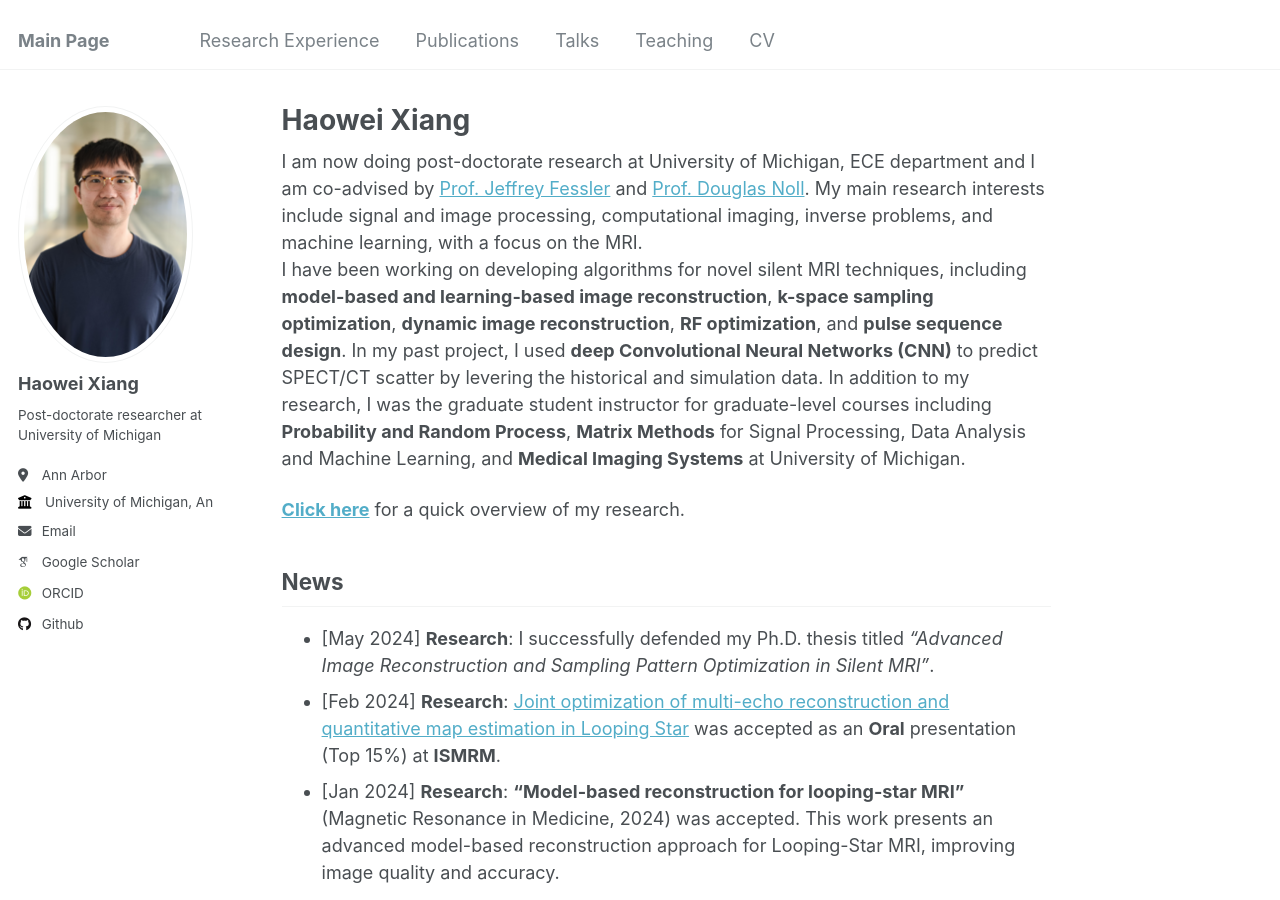
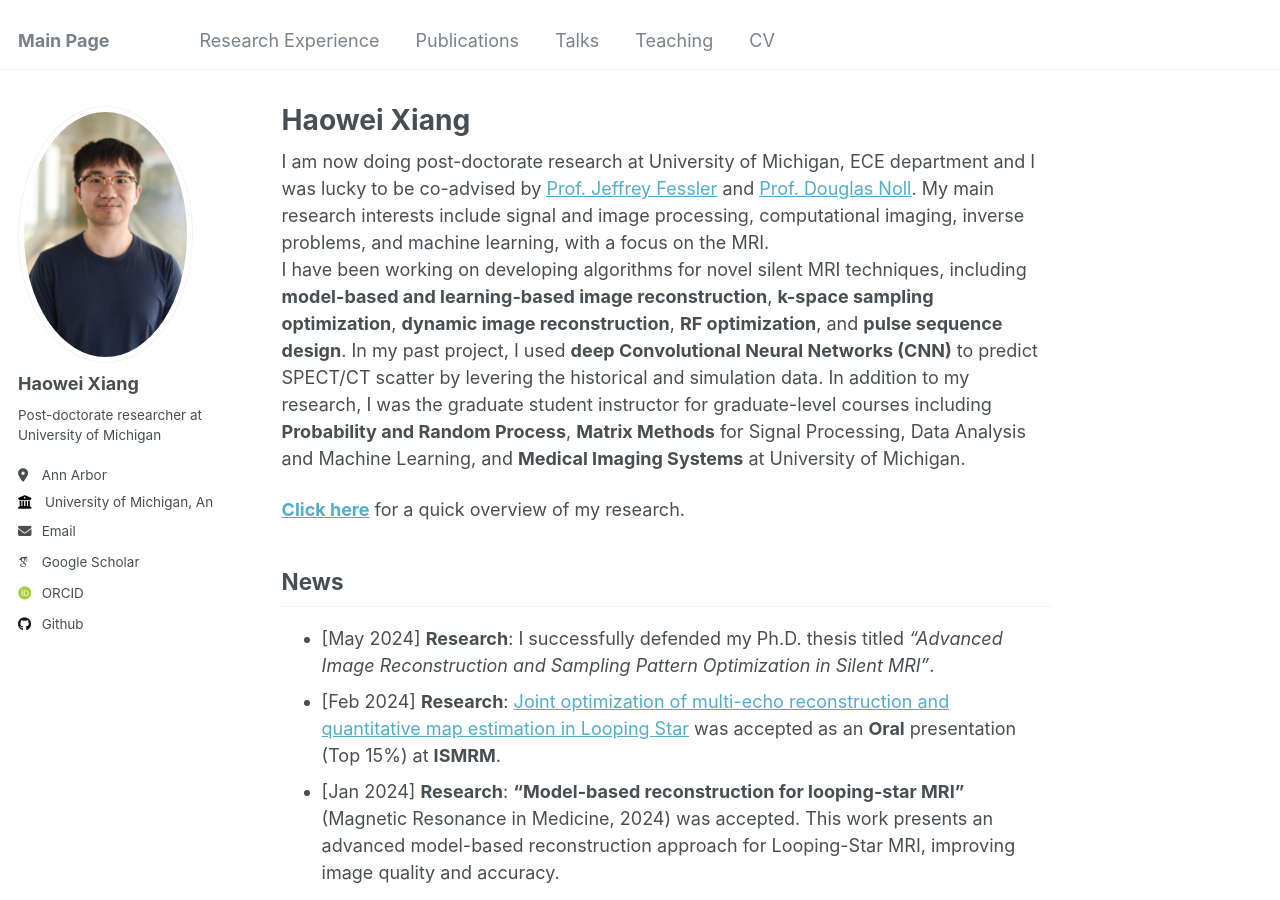
Before and after one commit to haoweix/haoweix.github.io, a Jekyll site: the page built from _pages/about.md, in a window 1280 px wide and 900 px high. Built offline with Jekyll 4.4.1, drawn with Linux system fonts in a browser that asks for light colours; some web fonts are replaced.

Commit message:
Update about.md

```diff
--- a/_pages/about.md
+++ b/_pages/about.md
@@ -7,7 +7,7 @@ redirect_from:
   - /about.html
 ---
 
-I am now doing post-doctorate research at University of Michigan, ECE department and I am co-advised by [Prof. Jeffrey Fessler](https://web.eecs.umich.edu/~fessler/) and [Prof. Douglas Noll](https://nollresearch.engin.umich.edu/). My main research interests include signal and image processing, computational imaging, inverse problems, and machine learning, with a focus on the MRI.
+I am now doing post-doctorate research at University of Michigan, ECE department and I was lucky to be co-advised by [Prof. Jeffrey Fessler](https://web.eecs.umich.edu/~fessler/) and [Prof. Douglas Noll](https://nollresearch.engin.umich.edu/). My main research interests include signal and image processing, computational imaging, inverse problems, and machine learning, with a focus on the MRI.
 I have been working on developing algorithms for novel silent MRI techniques, including **model-based and learning-based image reconstruction**,
 **k-space sampling optimization**, **dynamic  image reconstruction**,
 **RF optimization**, and **pulse sequence design**.
```
